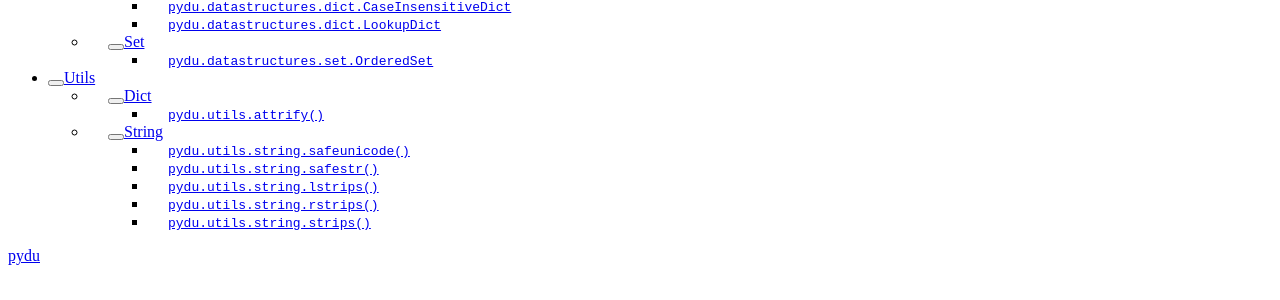
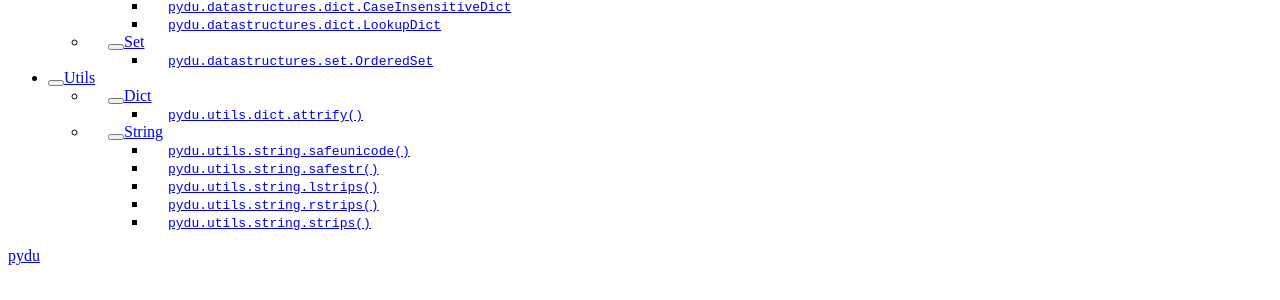
Before and after one commit to flaggo/pydu, a Sphinx documentation site: the page built from docs/index.rst, in a window 1280 px wide and 900 px high. Shown: the part 156-456 px from the top of the window. Built offline with Sphinx 7.4.7 and the Read the Docs theme 2.0.0, drawn with Linux system fonts in a browser that asks for light colours; comment, search, counter and statistics services are not loaded; some of the changed text lies outside the part shown.

Commit message:
fix error on doc about attrify

```diff
--- a/docs/index.rst
+++ b/docs/index.rst
@@ -108,11 +108,11 @@ Utils
 Dict
 ----
 
-.. function:: pydu.utils.attrify(obj)
+.. function:: pydu.utils.dict.attrify(obj)
 
   Attrify obj into `AttriDict` or list or `AttriDict` if the obj is list.
 
-    >>> from pydu.utils import attrify
+    >>> from pydu.utils.dict import attrify
     >>> attrd = attrify({
         'a': [1, 2, {'b': 'b'}],
         'c': 'c',
```
